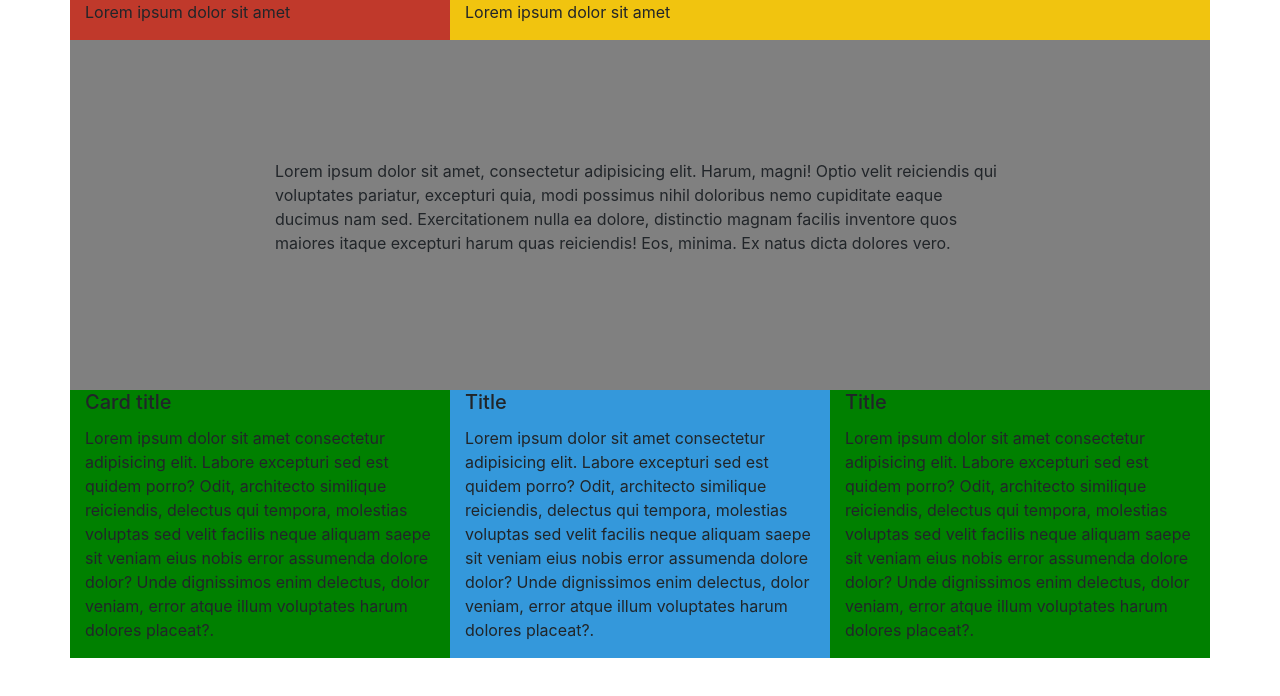
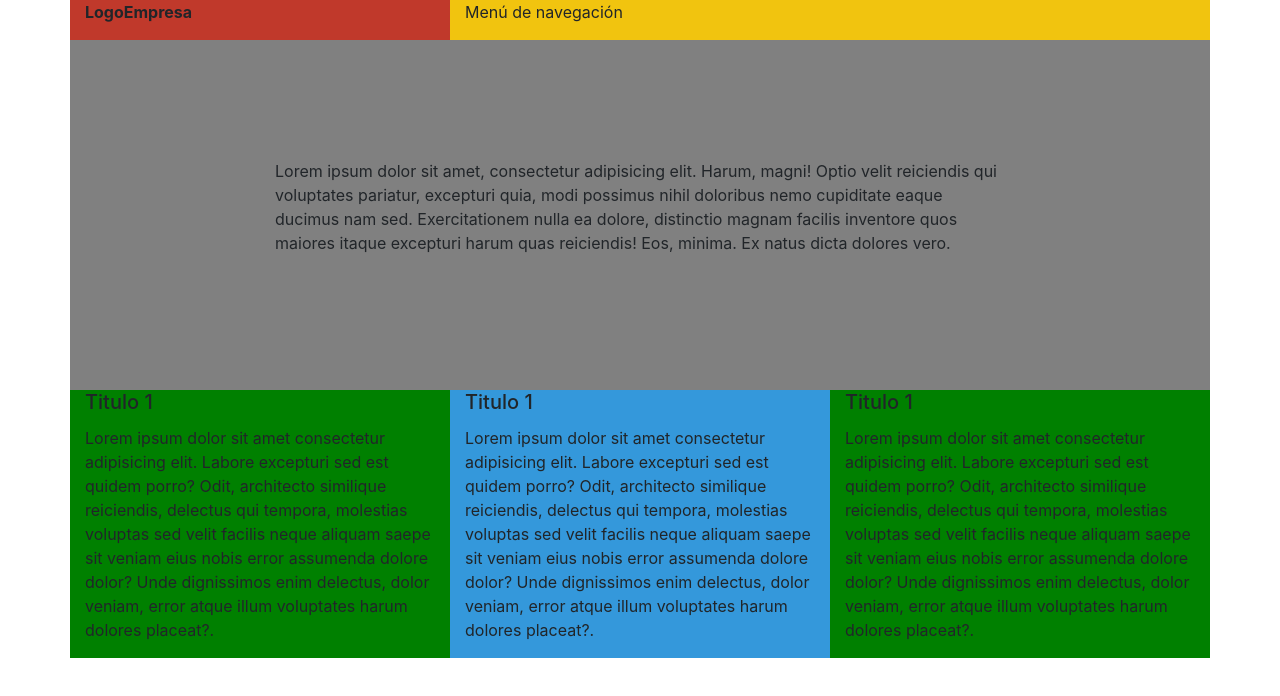
Before and after one commit to MAngelesGB/PracticaB1-EstructuraInicial, a plain HTML site: page index.html in a window 1280 px wide. Drawn offline with nearby package versions, Linux system fonts and the light colour scheme.

Commit message:
Ultimos cambios

```diff
--- a/index.html
+++ b/index.html
@@ -1,5 +1,5 @@
 <!doctype html>
-<html lang="en">
+<html lang="es">
     <head>
         <!-- Required meta tags -->
         <meta charset="utf-8">
@@ -26,10 +26,10 @@
         <div class="container">
             <div class="row">
                 <div class="rojo col-12 col-sm-6 col-md-4">
-                    <p>Lorem ipsum dolor sit amet</p>
+                    <p>LogoEmpresa</p>
                 </div>
                 <div class="amarillo col-12 col-sm-6 col-md-8">
-                    <p>Lorem ipsum dolor sit amet</p>
+                    <p>Menú de navegación</p>
                 </div>
             </div>
 
@@ -46,7 +46,7 @@
 
             <div class="row">
                 <div class="verde1 col-12 col-sm-6 col-md-4">
-                    <h5 class="card-title">Card title</h5>
+                    <h5 class="card-title">Titulo 1</h5>
                     <p>
                         Lorem ipsum dolor sit amet consectetur adipisicing elit. Labore excepturi sed est quidem porro?
                         Odit, architecto similique reiciendis, delectus qui tempora, molestias voluptas sed velit facilis
@@ -55,7 +55,7 @@
                     </p>
                 </div>
                 <div class="azul col-12 align-self-center col-sm-6 col-md-4">
-                    <h5 class="card-title">Title</h5>
+                    <h5 class="card-title">Titulo 1</h5>
                     <p>
                         Lorem ipsum dolor sit amet consectetur adipisicing elit. Labore excepturi sed est quidem porro?
                         Odit, architecto similique reiciendis, delectus qui tempora, molestias voluptas sed velit facilis
@@ -64,7 +64,7 @@
                     </p>
                 </div>
                 <div class="verde2 col-12 col-sm-12 col-md-4">
-                    <h5 class="card-title">Title</h5>
+                    <h5 class="card-title">Titulo 1</h5>
                     <p>
                         Lorem ipsum dolor sit amet consectetur adipisicing elit. Labore excepturi sed est quidem porro?
                         Odit, architecto similique reiciendis, delectus qui tempora, molestias voluptas sed velit facilis
--- a/style.css
+++ b/style.css
@@ -1,5 +1,6 @@
 .rojo{
     background-color: #C0392B;
+    font-weight: bold;
 }
 .amarillo{
     background-color: #F1C40F;
```
